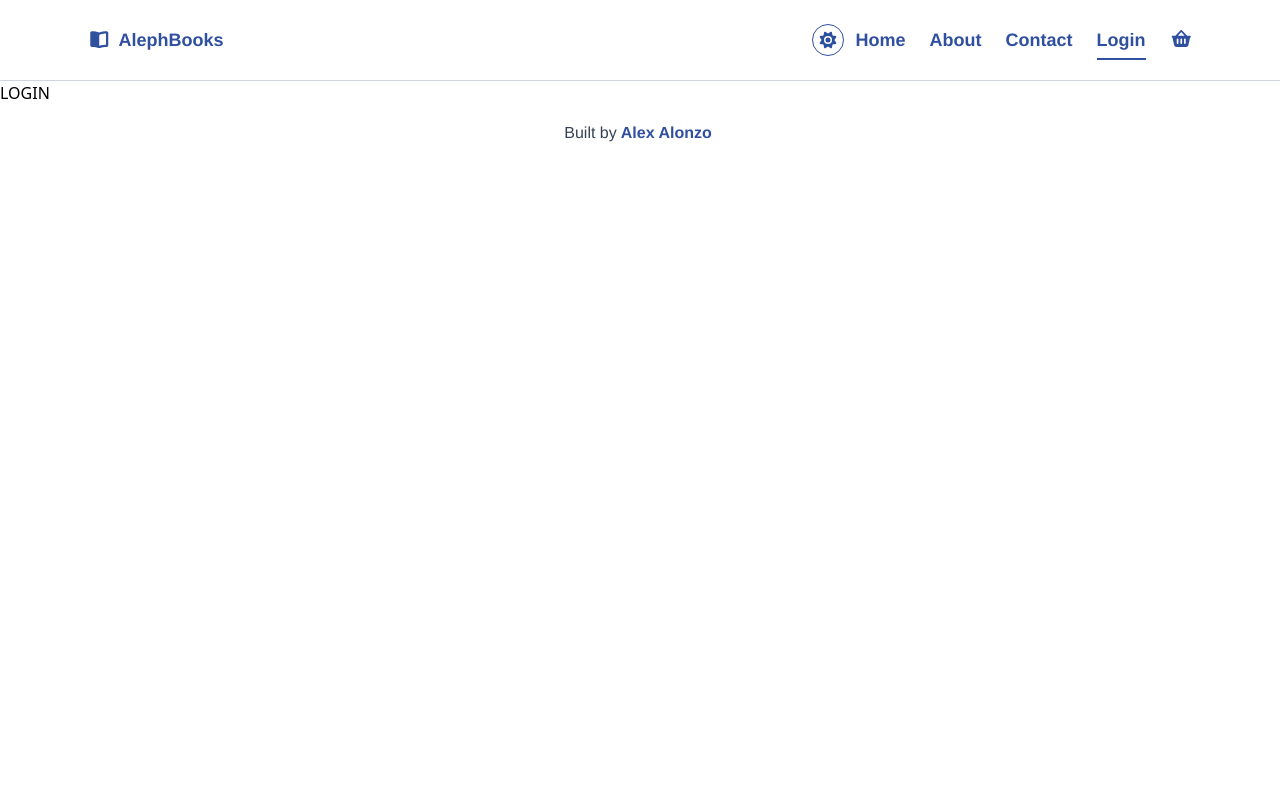
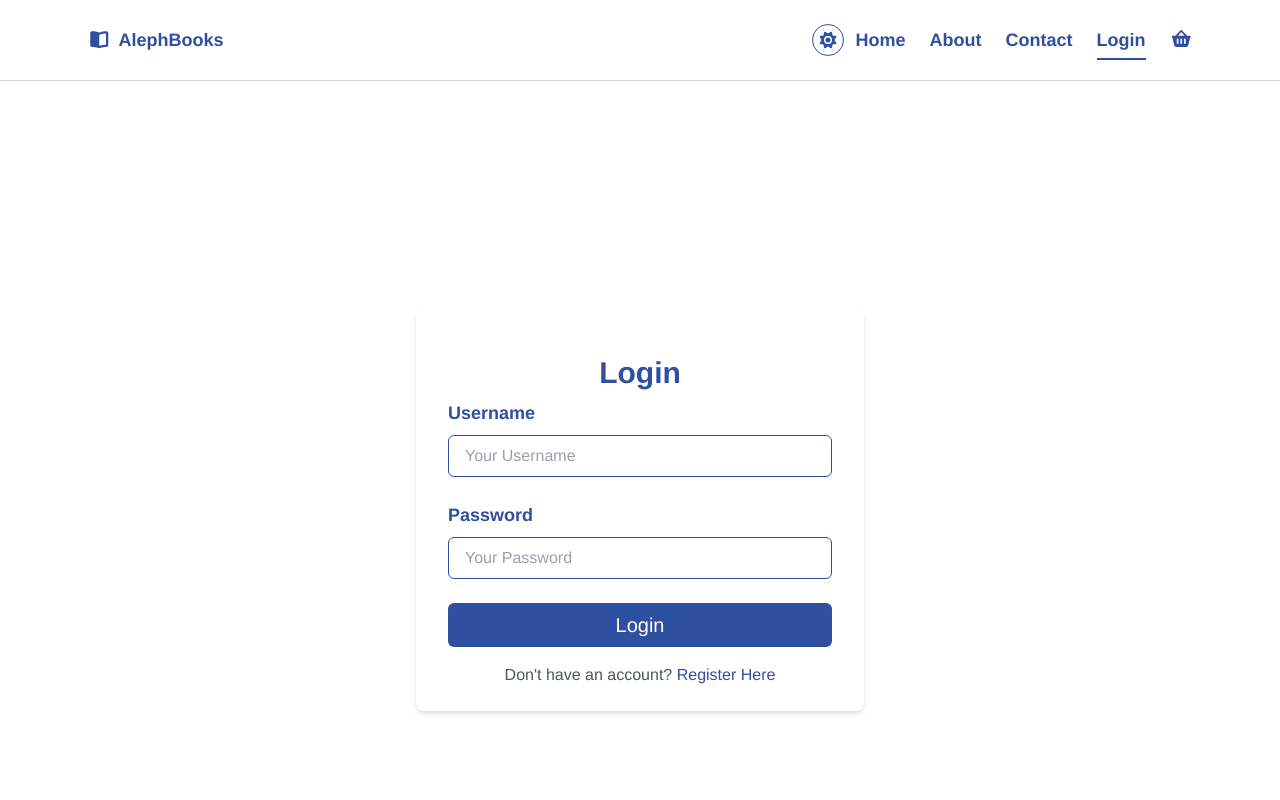
Before and after one commit to alexAlonzo-dev/AlephBooks, a React (Vite) app in the folder aleph-books-ui/: page /login in a window 1280 px wide. Shown: the top 800 px of the page. Built offline with nearby package versions, Linux system fonts and the light colour scheme; no server answers.

Commit message:
feat(ui): create cart and login page

```diff
--- a/aleph-books-ui/src/components/Cart.jsx
+++ b/aleph-books-ui/src/components/Cart.jsx
@@ -1,11 +1,36 @@
 import React from "react";
+import PageTitle from "./PageTitle";
+import { useNavigate } from "react-router-dom";
+import emptyCartImage from "../assets/util/emptycart.png";
 
-function Cart() {
+export default function Cart() {
+  const navigation = useNavigate();
+
+  const handleClick = () => {
+    navigation("/home", { state: { username: "madan" } });
+  };
+
   return (
-    <>
-      <div>CART</div>
-    </>
+    <div className="min-h-214 py-12 bg-normalbg dark:bg-darkbg font-primary">
+      <div className="max-w-4xl mx-auto px-4">
+        <PageTitle title="Your Cart" />
+        <div className="text-center text-gray-600 dark:text-lighter flex flex-col items-center">
+          <p className="max-w-xl px-2 mx-auto text-base mb-4">
+            Oops... Your cart is empty. Continue shopping
+          </p>
+          <img
+            src={emptyCartImage}
+            alt="Empty Cart"
+            className="max-w-75 mx-auto mb-6 dark:bg-light dark:rounded-md"
+          />
+          <button
+            onClick={handleClick}
+            className="py-2 px-4 bg-primary dark:bg-light text-white dark:text-black text-xl font-semibold rounded-sm flex justify-center items-center hover:cursor-pointer hover:bg-dark dark:hover:bg-dark dark:hover:text-light transition"
+          >
+            Back to Products
+          </button>
+        </div>
+      </div>
+    </div>
   );
 }
-
-export default Cart;
--- a/aleph-books-ui/src/components/Login.jsx
+++ b/aleph-books-ui/src/components/Login.jsx
@@ -1,11 +1,73 @@
 import React from "react";
+import PageTitle from "./PageTitle";
+import { Link } from "react-router-dom";
 
-function Login() {
+export default function Login() {
+  const labelStyle =
+    "block text-lg font-semibold text-primary dark:text-light mb-2";
+  const textFieldStyle =
+    "w-full px-4 py-2 text-base border rounded-md transition border-primary dark:border-light focus:ring focus:ring-dark dark:focus:ring-lighter focus:outline-none text-gray-800 dark:text-lighter bg-white dark:bg-gray-600 placeholder-gray-400 dark:placeholder-gray-300";
   return (
-    <>
-      <div>LOGIN</div>
-    </>
+    <div className="min-h-214 flex items-center justify-center font-primary dark:bg-darkbg">
+      <div className="bg-white dark:bg-gray-700 shadow-md rounded-lg max-w-md w-full px-8 py-6">
+        {/* Title */}
+        <PageTitle title="Login" />
+        {/* Form */}
+        <form className="space-y-6">
+          {/* Email Field */}
+          <div>
+            <label htmlFor="username" className={labelStyle}>
+              Username
+            </label>
+            <input
+              id="username"
+              type="text"
+              name="username"
+              placeholder="Your Username"
+              required
+              className={textFieldStyle}
+            />
+          </div>
+
+          {/* Password Field */}
+          <div>
+            <label htmlFor="password" className={labelStyle}>
+              Password
+            </label>
+            <input
+              id="password"
+              type="password"
+              name="password"
+              placeholder="Your Password"
+              required
+              minLength={8}
+              maxLength={20}
+              className={textFieldStyle}
+            />
+          </div>
+
+          {/* Submit Button */}
+          <div>
+            <button
+              type="submit"
+              className="w-full px-6 py-2 text-white dark:text-black text-xl rounded-md transition duration-200 bg-primary dark:bg-light hover:bg-dark dark:hover:bg-lighter"
+            >
+              Login
+            </button>
+          </div>
+        </form>
+
+        {/* Register Link */}
+        <p className="text-center text-gray-600 dark:text-gray-400 mt-4">
+          Don't have an account?{" "}
+          <Link
+            to="/register"
+            className="text-primary dark:text-light hover:text-dark dark:hover:text-primary transition duration-200"
+          >
+            Register Here
+          </Link>
+        </p>
+      </div>
+    </div>
   );
 }
-
-export default Login;
```
Also changed, not shown: aleph-books-ui/src/assets/util/emptycart.png (added).
